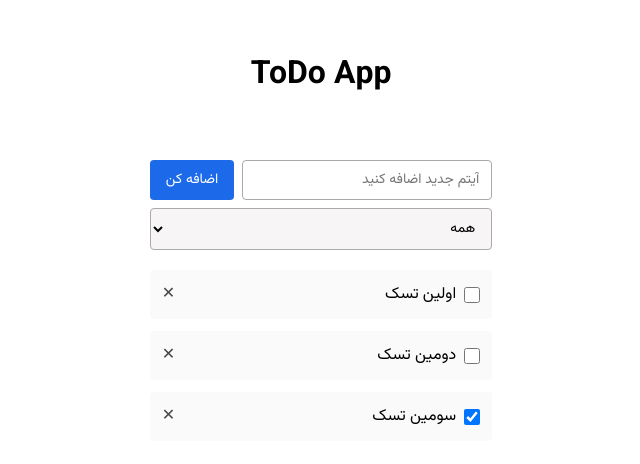
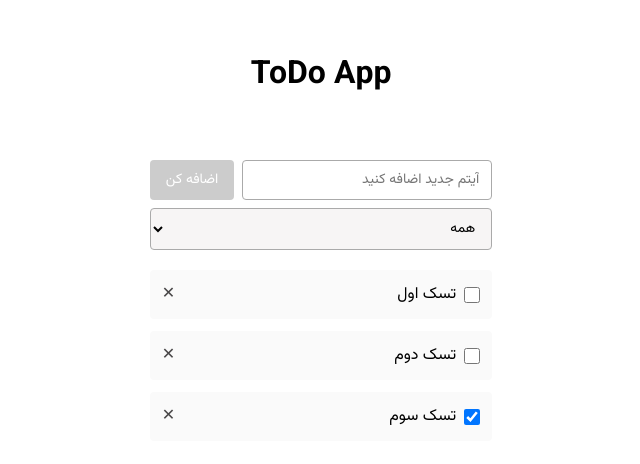
Before and after one commit to MehdiKhoshnevisz/garousian-test-project-nextjs-redux, a Next.js app: page / in a window 1280 px wide. Shown: the part 150-614 px from the top of the page, without its empty margins (319-959 px from the left). Built offline with nearby package versions, Linux system fonts and the light colour scheme.

Commit message:
Add redux functionality for add and remove todos

```diff
--- a/src/app/components/TodoAdd.jsx
+++ b/src/app/components/TodoAdd.jsx
@@ -1,10 +1,39 @@
+import { useState } from "react";
+import { useDispatch } from "react-redux";
+
+import { addTodo } from "../store/todoReducer";
+
 import todoStyles from "../styles/todo.module.css";
 
 export const TodoAdd = () => {
+  const dispatch = useDispatch();
+  const [todoItem, setTodoItem] = useState({ label: "", completed: true });
+
+  const onInputChange = (event) => {
+    const { value } = event.target;
+    setTodoItem({ ...todoItem, label: value });
+  };
+
+  const onAddClick = () => {
+    dispatch(addTodo(todoItem));
+    setTodoItem({ ...todoItem, label: "" });
+  };
+
   return (
     <div className={todoStyles.addToDInputWrapper}>
-      <input className={todoStyles.input} placeholder="آیتم جدید اضافه کنید" />
-      <button className={todoStyles.button}>اضافه کن</button>
+      <input
+        value={todoItem.label}
+        className={todoStyles.input}
+        placeholder="آیتم جدید اضافه کنید"
+        onChange={onInputChange}
+      />
+      <button
+        className={todoStyles.button}
+        disabled={!todoItem.label}
+        onClick={onAddClick}
+      >
+        اضافه کن
+      </button>
     </div>
   );
 };
--- a/src/app/components/TodoTask.jsx
+++ b/src/app/components/TodoTask.jsx
@@ -1,20 +1,36 @@
+import { useDispatch } from "react-redux";
+
+import { toggleTodo, deleteTodo } from "../store/todoReducer";
+
 import todoStyles from "../styles/todo.module.css";
 
 export const TodoTask = (props) => {
-  const { label, id, checked } = props;
+  const { label, id, completed } = props;
+  const dispatch = useDispatch();
+
+  const onChange = () => {
+    dispatch(toggleTodo(id));
+  };
+
+  const onDelete = () => {
+    dispatch(deleteTodo(id));
+  };
 
   return (
     <li className={todoStyles.listItem}>
       <input
         id={id}
         type="checkbox"
-        checked={checked}
+        checked={completed}
+        onChange={onChange}
         className={todoStyles.checkbox}
       />
       <label htmlFor={id} className={todoStyles.listItemTitle}>
         {label}
       </label>
-      <span className={todoStyles.delete}>✕</span>
+      <span onClick={onDelete} className={todoStyles.delete}>
+        ✕
+      </span>
     </li>
   );
 };
--- a/src/app/layout.js
+++ b/src/app/layout.js
@@ -1,3 +1,5 @@
+import Providers from "./providers";
+
 import "./globals.css";
 
 export const metadata = {
@@ -8,7 +10,9 @@ export const metadata = {
 export default function RootLayout({ children }) {
   return (
     <html lang="en">
-      <body>{children}</body>
+      <body>
+        <Providers>{children}</Providers>
+      </body>
     </html>
   );
 }
--- a/src/app/page.js
+++ b/src/app/page.js
@@ -1,3 +1,7 @@
+"use client";
+
+import { useSelector } from "react-redux";
+
 import { TodoAdd } from "./components/TodoAdd";
 import { TodoTask } from "./components/TodoTask";
 import { TodoFilter } from "./components/TodoFilter";
@@ -6,6 +10,8 @@ import { TodoTaskWrapper } from "./components/TodoTaskWrapper";
 import todoStyles from "./styles/todo.module.css";
 
 export default function Home() {
+  const { todoList } = useSelector((state) => state.todo);
+
   return (
     <main className={todoStyles.main}>
       <div>
@@ -13,9 +19,14 @@ export default function Home() {
         <TodoAdd />
         <TodoFilter />
         <TodoTaskWrapper>
-          <TodoTask label="اولین تسک" id="task-1" />
-          <TodoTask label="دومین تسک" id="task-2" />
-          <TodoTask label="سومین تسک" id="task-3" checked />
+          {todoList.map((todo, index) => (
+            <TodoTask
+              key={index}
+              label={todo.label}
+              id={index}
+              completed={todo.completed}
+            />
+          ))}
         </TodoTaskWrapper>
       </div>
     </main>
--- /dev/null
+++ b/src/app/providers.js
@@ -0,0 +1,10 @@
+"use client";
+
+import { Provider as ReduxProvider } from "react-redux";
+import store from "./store";
+
+const Providers = ({ children }) => {
+  return <ReduxProvider store={store}>{children}</ReduxProvider>;
+};
+
+export default Providers;
--- a/src/app/store/todoReducer.js
+++ b/src/app/store/todoReducer.js
@@ -1,18 +1,44 @@
 import { createSlice } from "@reduxjs/toolkit";
 
 const initialState = {
-  todoList: [],
+  todoList: [
+    {
+      label: "تسک اول",
+      completed: false,
+    },
+    {
+      label: "تسک دوم",
+      completed: false,
+    },
+    {
+      label: "تسک سوم",
+      completed: true,
+    },
+  ],
 };
 
 const todo = createSlice({
-  name: "todos",
+  name: "todo",
   initialState,
   reducers: {
-    setTodos: (state, action) => {
-      state.todoList = [state.todoList, ...action.payload];
+    addTodo: (state, action) => {
+      state.todoList = [...state.todoList, { ...action.payload }];
+    },
+    deleteTodo: (state, action) => {
+      state.todoList = state.todoList.filter(
+        (todo, index) => index !== action.payload
+      );
+    },
+    toggleTodo: (state, action) => {
+      const todo = state.todoList.find(
+        (todo, index) => index === action.payload
+      );
+      if (todo) {
+        todo.completed = !todo.completed;
+      }
     },
   },
 });
 
-export const { setTodos } = todo.actions;
+export const { addTodo, deleteTodo, toggleTodo } = todo.actions;
 export default todo.reducer;
--- a/src/app/styles/todo.module.css
+++ b/src/app/styles/todo.module.css
@@ -51,7 +51,12 @@
   background: #1c6aea;
 }
 
-.button:active {
+.button:disabled {
+  cursor: not-allowed;
+  background: #ccc;
+}
+
+.button:not(:disabled):active {
   transform: scale(0.97);
 }
 
@@ -71,6 +76,7 @@
 .checkbox {
   width: 16px;
   height: 16px;
+  cursor: pointer;
   margin-left: 8px;
   vertical-align: middle;
 }
```
